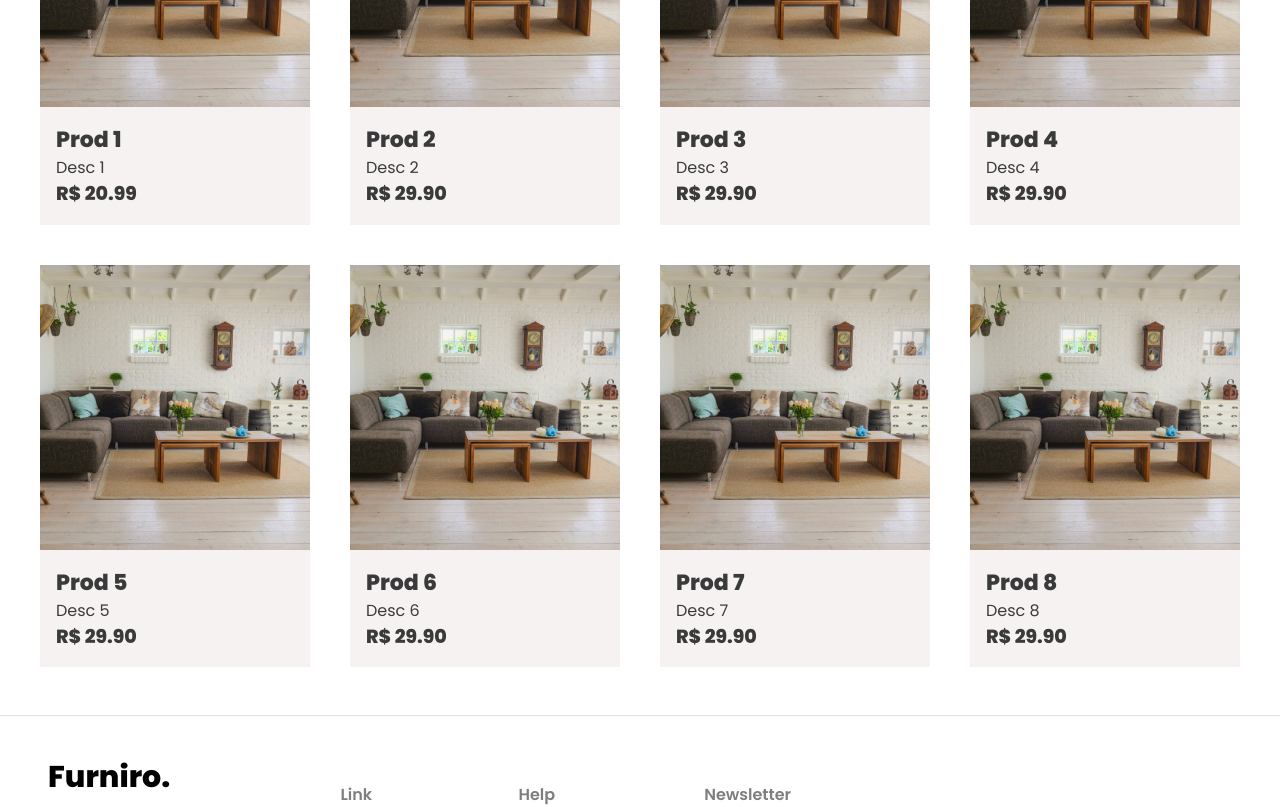
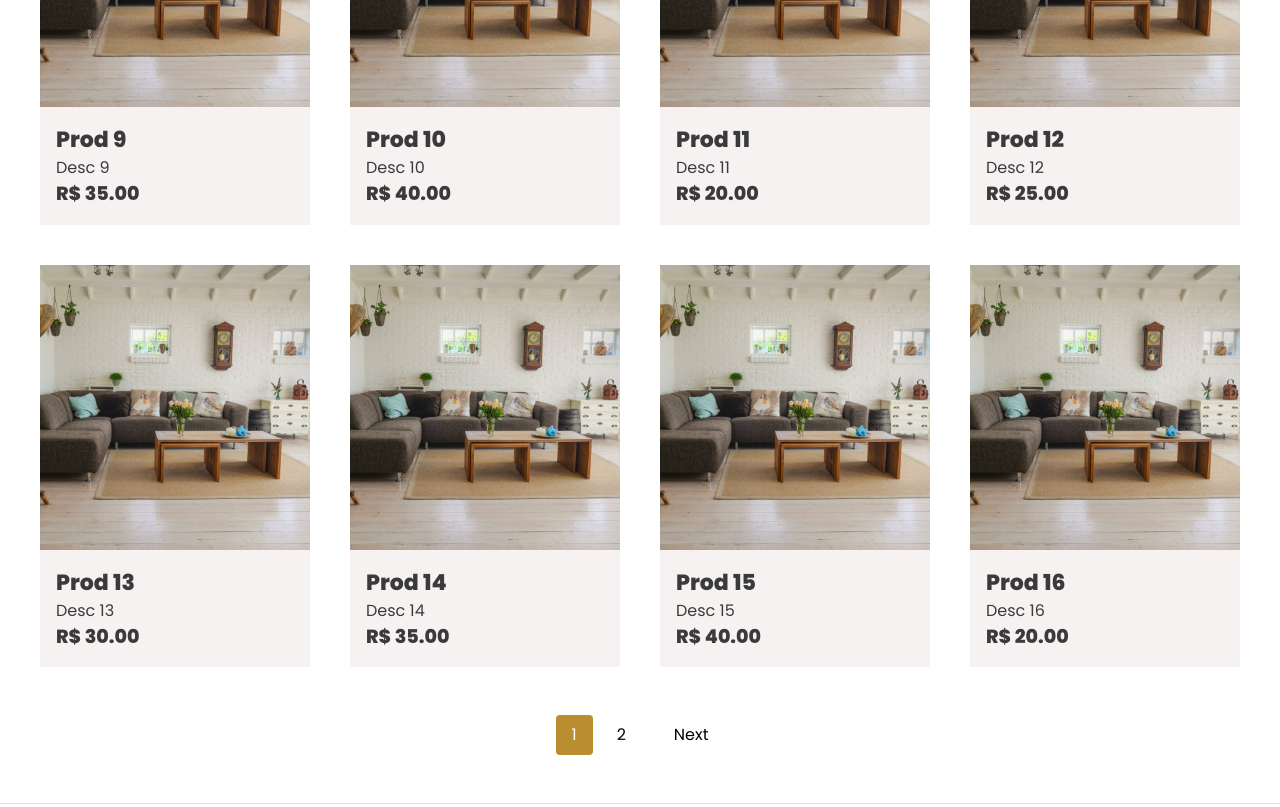
Before and after one commit to glatztp/Furniture-React, a React (Vite) app: page /Shop in a window 1280 px wide. Shown: the part 1620-2427 px from the top of the page. Built offline with nearby package versions, Linux system fonts and the light colour scheme.

Commit message:
Finalização da Shop com paginação

```diff
--- a/src/pages/Shop/Shop.tsx
+++ b/src/pages/Shop/Shop.tsx
@@ -1,3 +1,4 @@
+import React, { useState } from "react";
 import { Footer } from "../../components/Footer/Footer";
 import background from "../../assets/Group 78.svg";
 import nav from "../../assets/Group 57.svg";
@@ -15,58 +16,27 @@ interface Produto1 {
   BeforePrice?: number;
 }
 
-const produtos: Produto1[] = [
-  {
-    imageCardName: "Prod 1",
-    imageCardDescription: "Desc 1",
-    imageCardPrice: 20.99,
-    imageUrl: imgP,
-  },
-  {
-    imageCardName: "Prod 2",
-    imageCardDescription: "Desc 2",
-    imageCardPrice: 29.9,
-    imageUrl: imgP,
-  },
-  {
-    imageCardName: "Prod 3",
-    imageCardDescription: "Desc 3",
-    imageCardPrice: 29.9,
-    imageUrl: imgP,
-  },
-  {
-    imageCardName: "Prod 4",
-    imageCardDescription: "Desc 4",
-    imageCardPrice: 29.9,
-    imageUrl: imgP,
-  },
-  {
-    imageCardName: "Prod 5",
-    imageCardDescription: "Desc 5",
-    imageCardPrice: 29.9,
-    imageUrl: imgP,
-  },
-  {
-    imageCardName: "Prod 6",
-    imageCardDescription: "Desc 6",
-    imageCardPrice: 29.9,
-    imageUrl: imgP,
-  },
-  {
-    imageCardName: "Prod 7",
-    imageCardDescription: "Desc 7",
-    imageCardPrice: 29.9,
-    imageUrl: imgP,
-  },
-  {
-    imageCardName: "Prod 8",
-    imageCardDescription: "Desc 8",
-    imageCardPrice: 29.9,
-    imageUrl: imgP,
-  },
-];
+const produtos: Produto1[] = Array.from({ length: 20 }, (_, index) => ({
+  imageCardName: `Prod ${index + 1}`,
+  imageCardDescription: `Desc ${index + 1}`,
+  imageCardPrice: 20 + (index % 5) * 5,
+  imageUrl: imgP,
+}));
 
 export function Shop() {
+  const [currentPage, setCurrentPage] = useState(1);
+  const itemsPerPage = 16;
+
+  const indexOfLastItem = currentPage * itemsPerPage;
+  const indexOfFirstItem = indexOfLastItem - itemsPerPage;
+  const currentItems = produtos.slice(indexOfFirstItem, indexOfLastItem);
+
+  const nextPage = () => {
+    if (currentPage < Math.ceil(produtos.length / itemsPerPage)) {
+      setCurrentPage(currentPage + 1);
+    }
+  };
+
   return (
     <div>
       <img className="w-12/12 object-cover " src={background} alt="" />
@@ -79,12 +49,16 @@ export function Shop() {
             <img src={nav3} />
 
             <div className="border-l border-solid pl-11 ml-5 text-2x0">
-              <p>Showing 1-16 of 18 results</p>
+              <p>
+                Showing {indexOfFirstItem + 1} - 16 of {produtos.length} results
+              </p>
             </div>
           </div>
           <div className="flex items-center gap-6">
             <p className="text-2x0">Show</p>
-            <p className="text-2x0 py-4 px-5 bg-white text-[#9F9F9F]">16</p>
+            <p className="text-2x0 py-4 px-5 bg-white text-[#9F9F9F]">
+              {itemsPerPage}
+            </p>
             <p className="text-2x0">Short by</p>
             <p className="text-2x0 bg-white text-[#9F9F9F] pl-6 pr-20 py-4">
               Default
@@ -95,7 +69,7 @@ export function Shop() {
 
       <div className="products">
         <div className="c_products grid gap-10 grid-cols-1 sm:grid-cols-2 lg:grid-cols-3 xl:grid-cols-4 mr-10 ml-10 mt-12 mb-12">
-        {produtos.concat(produtos).map((produto, index) => (
+          {currentItems.map((produto, index) => (
             <Produto
               key={index}
               imageUrl={produto.imageUrl}
@@ -107,6 +81,34 @@ export function Shop() {
         </div>
       </div>
 
+      <div className="flex justify-center gap-4 mb-12">
+        <div className="flex items-center gap-2">
+          {Array.from(
+            { length: Math.ceil(produtos.length / itemsPerPage) },
+            (_, index) => (
+              <button
+                key={index}
+                onClick={() => setCurrentPage(index + 1)}
+                className={`px-4 py-2 rounded ${
+                  currentPage === index + 1
+                    ? "bg-[#B88E2F] text-white"
+                    : "bg-gray-300 text-gray-600"
+                }`}
+              >
+                {index + 1}
+              </button>
+            )
+          )}
+        </div>
+        <button
+          onClick={nextPage}
+          disabled={currentPage === Math.ceil(produtos.length / itemsPerPage)}
+          className="bg-gray-300 text-gray-600 px-4 py-2 rounded"
+        >
+          Next
+        </button>
+      </div>
+
       <Footer />
     </div>
   );
```
